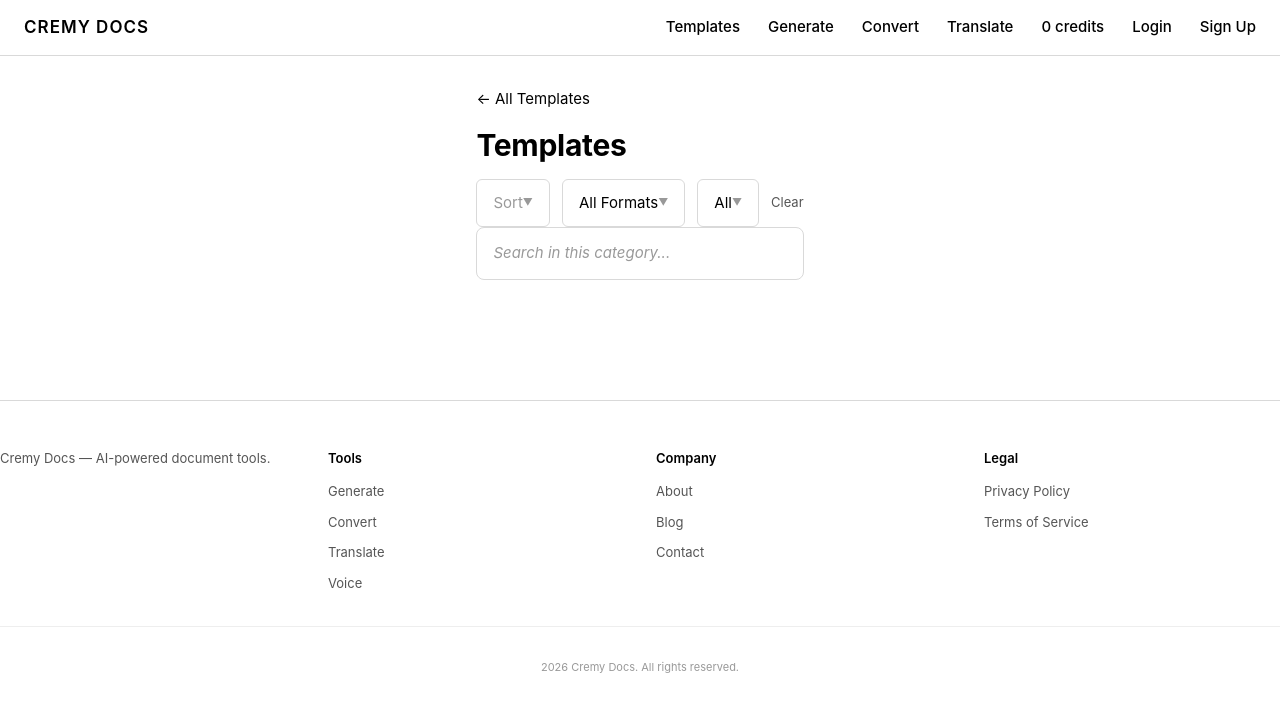
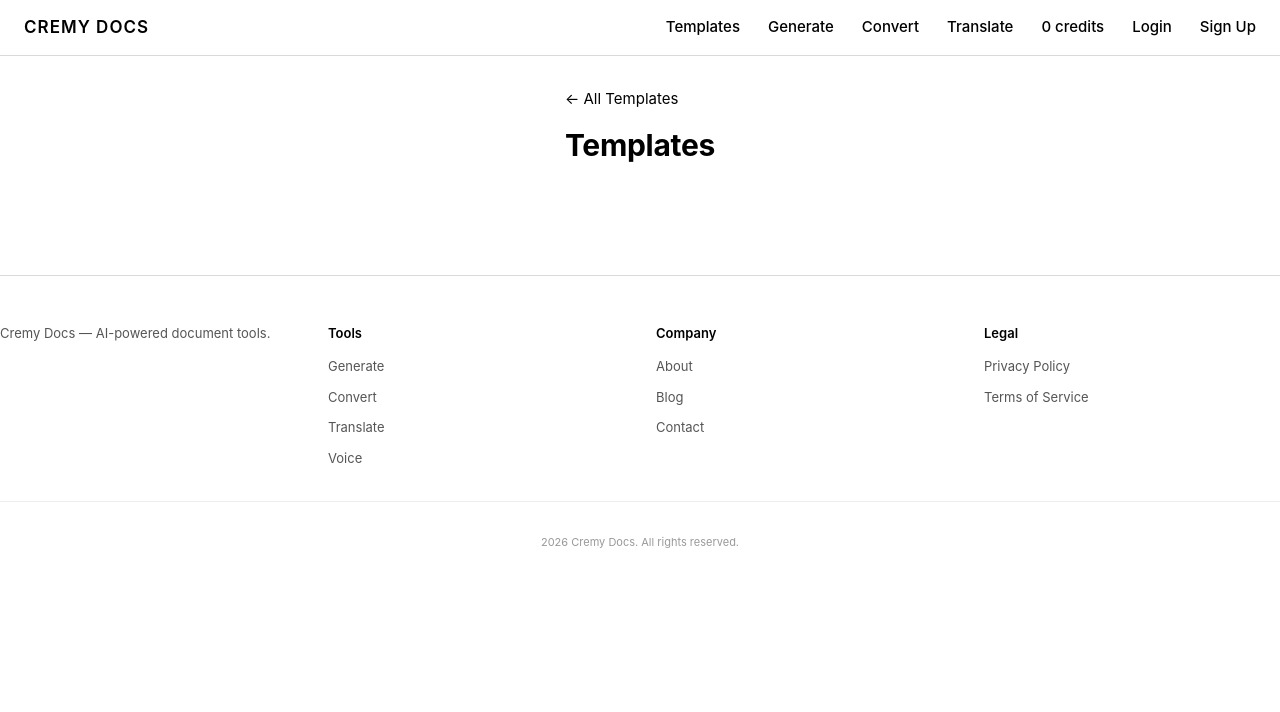
Before and after one commit to nekwasar/Cremy-docs, a Next.js app: page /templates/1 in a window 1280 px wide. Shown: the top 712 px of the page. Built offline with nearby package versions, Linux system fonts and the light colour scheme.

Commit message:
Delete CategoryFilters component entirely

```diff
--- a/app/(public)/templates/[category]/page.tsx
+++ b/app/(public)/templates/[category]/page.tsx
@@ -4,7 +4,6 @@ import { useEffect, useState } from 'react';
 import Link from 'next/link';
 import { useSearchParams } from 'next/navigation';
 import { TemplateGrid } from '../../../_components/TemplateGrid';
-import { CategoryFilters } from '../../../_components/CategoryFilters';
 import { TemplatePreviewModal } from '../../../_components/TemplatePreviewModal';
 import c from '@/styles/components/Card.module.css';
 import b from '@/styles/components/Button.module.css';
@@ -98,23 +97,6 @@ export default function TemplatesCategoryPage() {
       </Link>
       <h1 style={{ marginBottom: 'var(--space-4)' }}>{category} Templates</h1>
 
-      <CategoryFilters
-        onSort={setSortBy}
-        onFormat={setFormatFilter}
-        onPremium={setPremiumFilter}
-        onClear={() => {
-          setSearchQuery('');
-          setSortBy('popular');
-          setFormatFilter('');
-          setPremiumFilter(null);
-        }}
-        category={category}
-      />
-
-      <div style={{ marginBottom: 'var(--space-6)' }}>
-        <SearchBarLocal onSearch={setSearchQuery} />
-      </div>
-
       <TemplateGrid
         templates={mappedTemplates}
         onSelectTemplate={(template) => setSelectedTemplate(template as any)}
--- a/app/_components/CategoryFilters.tsx
+++ /dev/null
@@ -1,40 +0,0 @@
-'use client';
-
-import { Select } from './Select';
-
-interface CategoryFiltersProps {
-  onSort: (sort: string) => void;
-  onFormat: (format: string) => void;
-  onPremium: (premium: boolean | null) => void;
-  onClear: () => void;
-  category: string;
-}
-
-const SORT_OPTS = [
-  { value: 'popular', label: 'Popular' },
-  { value: 'newest', label: 'Newest' },
-  { value: 'name', label: 'Name A-Z' },
-];
-const FORMAT_OPTS = [
-  { value: '', label: 'All Formats' },
-  { value: 'pdf', label: 'PDF' },
-  { value: 'docx', label: 'DOCX' },
-  { value: 'txt', label: 'TXT' },
-  { value: 'md', label: 'Markdown' },
-];
-const PREMIUM_OPTS = [
-  { value: '', label: 'All' },
-  { value: 'false', label: 'Free' },
-  { value: 'true', label: 'Premium' },
-];
-
-export function CategoryFilters({ onSort, onFormat, onPremium, onClear }: CategoryFiltersProps) {
-  return (
-    <div style={{display:'flex',gap:'var(--space-3)',alignItems:'center'}}>
-      <Select options={SORT_OPTS} onChange={onSort} value="" placeholder="Sort" />
-      <Select options={FORMAT_OPTS} onChange={onFormat} value="" placeholder="Format" />
-      <Select options={PREMIUM_OPTS} onChange={(v) => onPremium(v === '' ? null : v === 'true')} value="" placeholder="Type" />
-      <button onClick={onClear} style={{fontSize:'var(--text-sm)',color:'var(--color-text-secondary)',background:'none',border:'none',cursor:'pointer'}}>Clear</button>
-    </div>
-  );
-}
```
